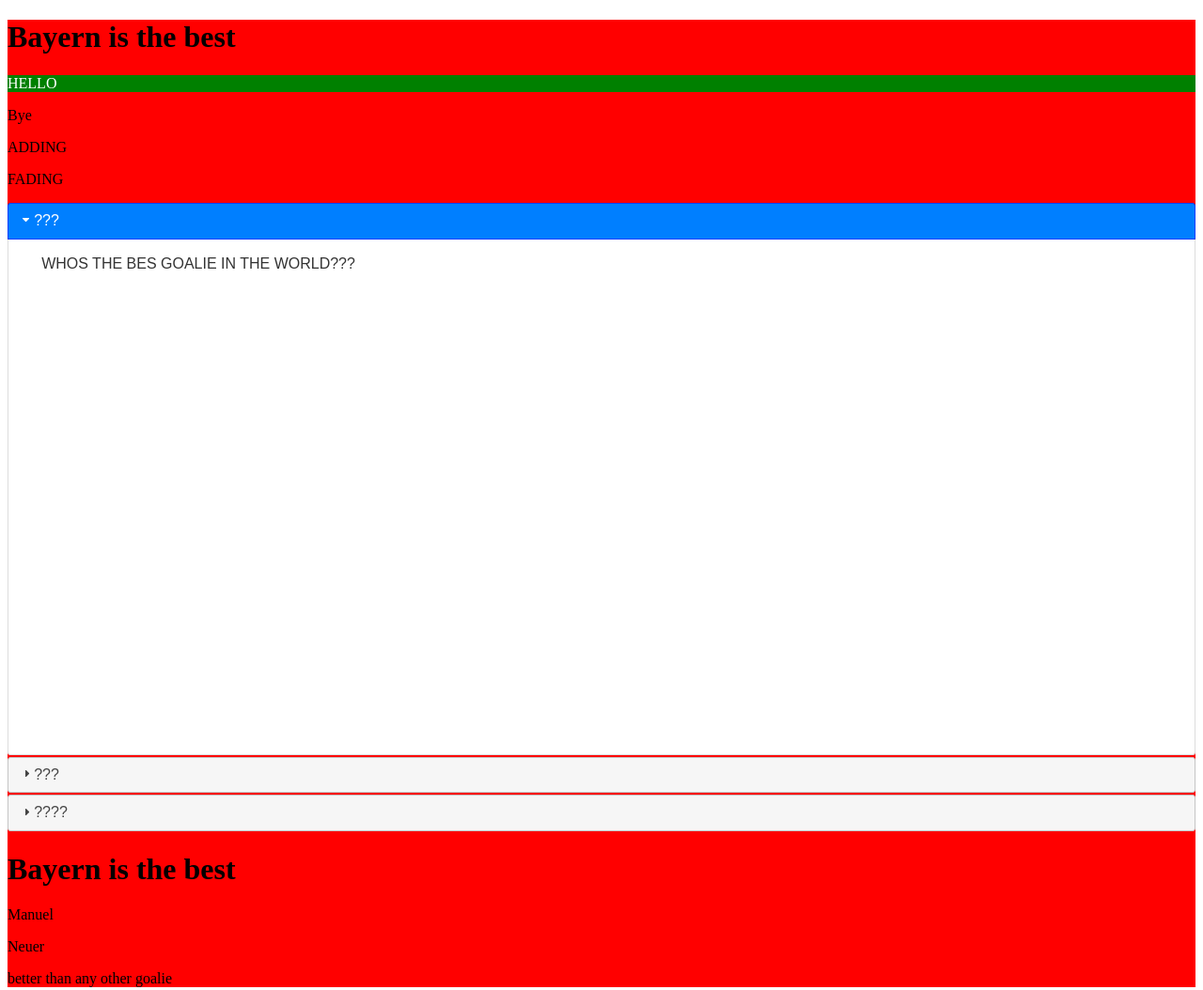
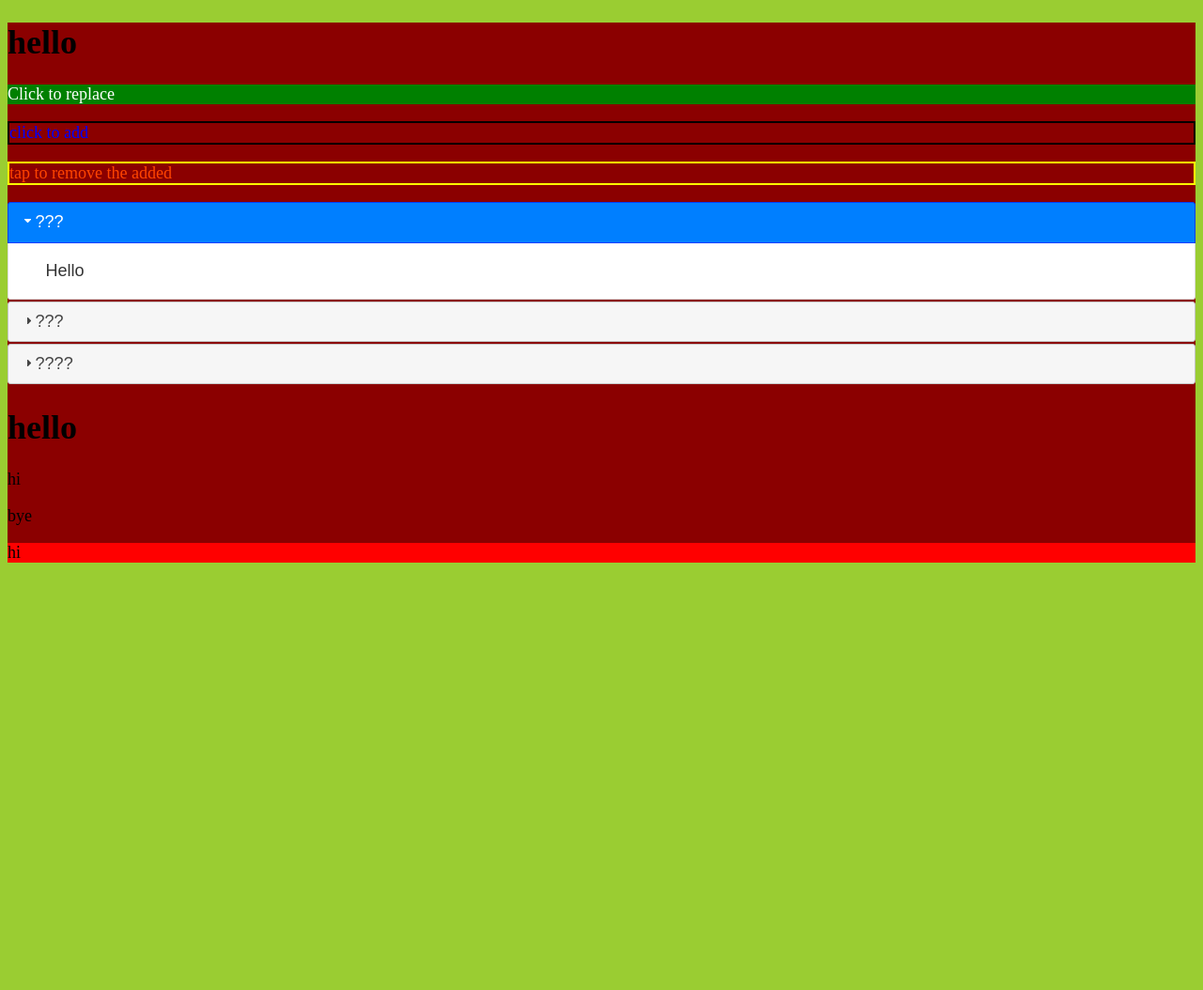
Before and after one commit to Cristian-R/Portfolio3CristianR, a plain HTML site: page public_html/index.html in a window 1280 px wide. Shown: the whole page at 94% size. After the commit the page ends 800 px from the top, so only its background shows below. Drawn offline with nearby package versions, Linux system fonts and the light colour scheme.

Commit message:
actual  jQuery page

```diff
--- /dev/null
+++ b/public_html/Css.css
@@ -0,0 +1,12 @@
+#randPara{
+    border:solid 2px black;
+    color:blue;
+}
+#removePara{
+    border:solid 2px yellow;
+    color:orangered;
+}
+html{
+    background-color: yellowgreen;
+    font-size:18px;
+}
--- a/public_html/index.html
+++ b/public_html/index.html
@@ -6,41 +6,39 @@
 -->
 <html>
     <head>
-        <title>Bayern Munich</title>
+        <title>Cristian Robles</title>
         <meta charset="UTF-8">
         <meta name="viewport" content="width=device-width, initial-scale=1.0">
         <script src="//ajax.googleapis.com/ajax/libs/jquery/2.1.3/jquery.min.js"></script>
         <link rel="stylesheet" href="https://ajax.googleapis.com/ajax/libs/jqueryui/1.11.2/themes/smoothness/jquery-ui.css" />
         <script src="https://ajax.googleapis.com/ajax/libs/jqueryui/1.11.2/jquery-ui.min.js"></script>
+        <link type='text/css' rel='stylesheet' href='Css.css'>
     </head>
     <body>
-        <div class="Nike">
+        <div class="TR">
             <h1>3rd portfolio</h1>
-            <p id="replaceWText">HELLO</p>
-            <p id="removePara">Bye</p>
-            <p id="randPara">ADDING</p>
-            <p>FADING</p>
+            <p id="replaceWText">Click to replace</p>
+            <p id="randPara">click to add</p>
+            <p id="removePara">tap to remove the added</p>
+
 
             <div id=Adidas>
                 <h3>???</h3>
-                <p>WHOS THE BES GOALIE IN THE WORLD???</p>
+                <p>Hello</p>
                 <h3>???</h3>
-                <p>Bayern Munichs goalie</p>
+                <p>my name is Cristian</p>
                 <h3>????</h3>
-                <p><iframe width="854" height="510" src="//www.youtube.com/embed/tNM8PyClmi4" frameborder="0" allowfullscreen></iframe></p>
+                <p>my last name is Robles</p>
             </div>
 
-            <h1>the best is </h1>
-            <p>Manuel</p>
-            <p>Neuer</p>
-            <p>better than any other goalie</p>
+            <h1>hello</h1>
+            <p>hi</p>
+            <p>bye</p>
+            <p>hi</p>
 
 
         </div>
 
         <script type="text/javascript" src="script.js"></script>
-
-
-
     </body>
 </html>
--- a/public_html/script.js
+++ b/public_html/script.js
@@ -12,7 +12,7 @@
  */
 
 $("document").ready(function() {
-    $(".Nike").css("background-color", "red");
+    $(".TR").css("background-color", "darkred");
     $('p:last').css({"background-color": "Red", "color": "black"});
     $('p:first').css({"background-color": "Green", "color": "white"});
 
@@ -31,7 +31,11 @@
 
 
 });
-
+/*
+ * To change this license header, choose License Headers in Project Properties.
+ * To change this template file, choose Tools | Templates
+ * and open the template in the editor.
+ */
 function removeAPara() {
     $('#randPara p:last').remove();
 }
@@ -47,15 +51,14 @@
 
 
 
-
 function mouseOverMe() {
-    $("h1").html("Bayern is the best");
+    $("h1").html("hello");
 }
 
 function mouseOutMe() {
-    $('h1').html('Bayern Munich');
+    $('h1').html('Hi');
 }
 
 function mouseClick() {
-    $('p').html("BEST GOALIE IN  THE WORLD");
+    $('p').html("Hello once again!!!!!!!!!!");
 }
```
